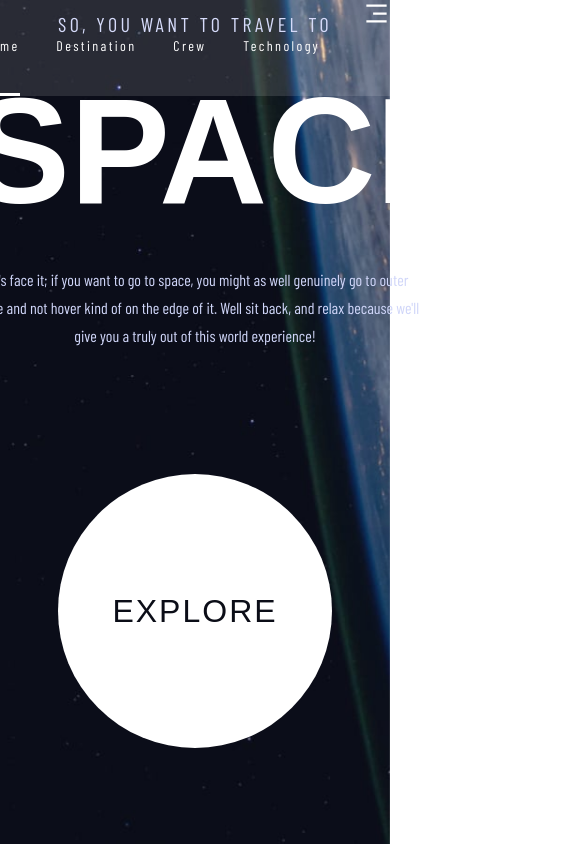
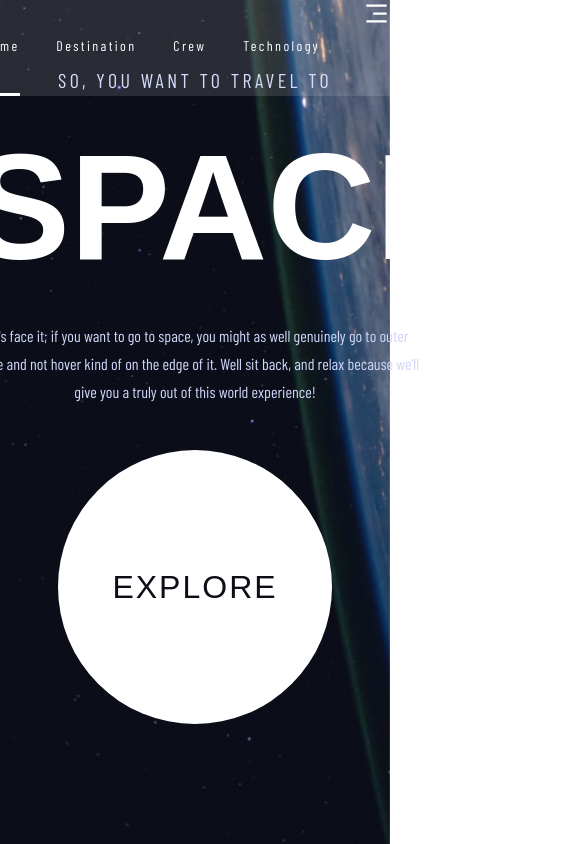
Before and after one commit to NeptuneRjo/space-tourism, a React (Create React App) app: page / in a window 390 px wide. Shown: the whole page, 585 px wide, since content can reach past the window. Built offline with nearby package versions, Linux system fonts and the light colour scheme; a web font is replaced by a local one.

Commit message:
fixed styling for 1150+px and styled for 1150px

```diff
--- a/src/Components/Home/home.css
+++ b/src/Components/Home/home.css
@@ -17,8 +17,8 @@
     justify-content: space-between;
     align-items: flex-end;
     padding-bottom: 8rem;
-    padding: 0 10.3rem 8rem 10.3rem;
-
+    width: 100%;
+    margin: 0 10.3rem 8rem 10.3rem;
 }
 
 .space__home-content {
@@ -71,18 +71,18 @@
     box-shadow: 0px 0px 0px 88px rgba(255, 255, 255, 0.1);
 }
 
-@media screen and (max-width: 1050px) {
+@media screen and (max-width: 1150px) {
     .space__home-container {
         display: flex;
         flex-direction: column;
-        justify-content: center;
+        justify-content: flex-end;
         align-items: center;
         padding-bottom: 0;
+        margin-bottom: 1.5rem;
     }
 
     .space__home-content {
         text-align: center;
-        margin-bottom: 5rem;
     }
 
     .space__home-content h5 {
```
